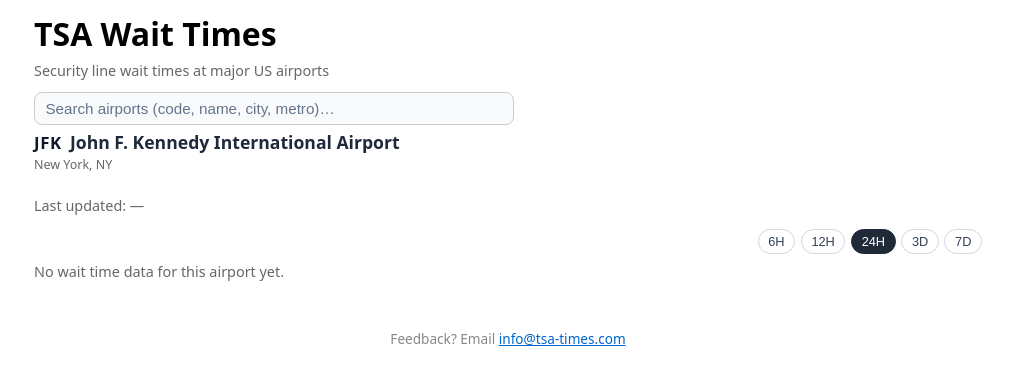
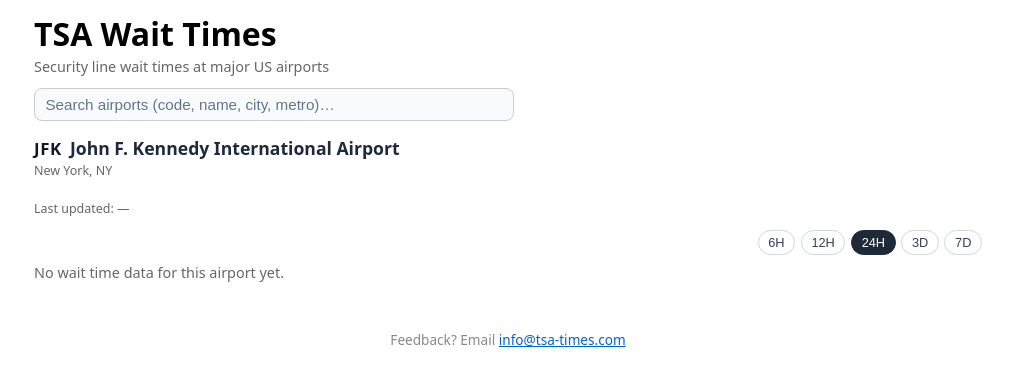
Before and after one commit to esavv/tsa, a Flask app: page /JFK in a window 1280 px wide. Shown: the top 386 px of the page, without its empty margins (132-1145 px from the left). Run offline with Flask 3, Linux system fonts and the light colour scheme; data that the repository does not hold is empty; some libraries are stand-ins or nearby versions.

Commit message:
fix: tighten airport page vertical rhythm and last-updated type
Airport: h1 mb, search-wrap bottom margin, tab-row mb, #last-scraped-at.
/all: home h1 mb, #scraped-at font size.

Made-with: Cursor

```diff
--- a/templates/airport.html
+++ b/templates/airport.html
@@ -18,7 +18,7 @@
       max-width: 100%;
     }
     .airport-cluster > h1 {
-      margin-bottom: 0.5rem;
+      margin-bottom: 0.25rem;
       line-height: 1.15;
     }
     .airport-subhead {
@@ -26,7 +26,7 @@
       margin-bottom: 0.75rem;
     }
     .airport-search-wrap {
-      margin: 0.75rem 0 0.35rem;
+      margin: 0.75rem 0 1rem;
     }
     .airport-search-field {
       position: relative;
@@ -266,12 +266,16 @@
       line-height: 1.35;
       font-weight: 400;
     }
+    #last-scraped-at {
+      font-size: 0.78rem;
+      line-height: 1.35;
+    }
     .tab-row {
       display: flex;
       flex-wrap: wrap;
       align-items: stretch;
       gap: 0.4rem;
-      margin: 0.5rem 0 0.75rem;
+      margin: 0.5rem 0 0.35rem;
     }
     .tab-btn {
       box-sizing: border-box;
--- a/templates/all_airports.html
+++ b/templates/all_airports.html
@@ -68,12 +68,16 @@
       display: block;
     }
     .home-cluster > h1 {
-      margin-bottom: 1rem;
+      margin-bottom: 0.5rem;
       line-height: 1.15;
     }
     .home-subhead {
       margin-top: 0;
       margin-bottom: 0;
+    }
+    #scraped-at {
+      font-size: 0.78rem;
+      line-height: 1.35;
     }
     /* Match airport detail page heading (code + display name). */
     .airport-page-heading {
```
